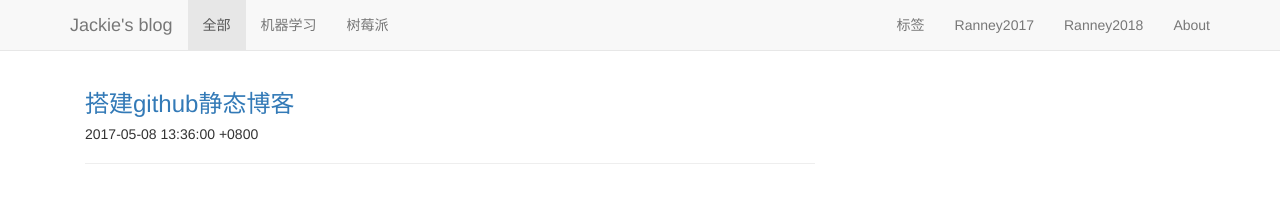
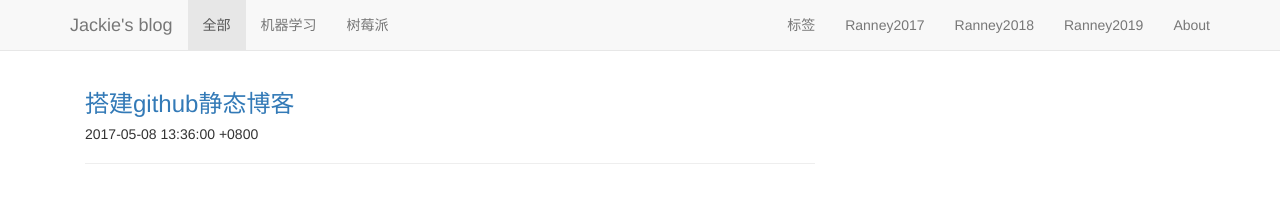
Before and after one commit to gotochenglong/gotochenglong.github.io, a Jekyll site: the page built from index.html, in a window 1280 px wide and 900 px high. Shown: the top 202 px of the window. Built offline with Jekyll 4.4.1, drawn with Linux system fonts in a browser that asks for light colours.

Commit message:
add menu

```diff
--- a/_includes/header.html
+++ b/_includes/header.html
@@ -22,6 +22,7 @@
         <li><a href="#tag">标签</a></li>
         <li><a href="/html/ranney/valentine_day_2017/">Ranney2017</a></li>
         <li><a href="/html/ranney/valentine_day_2018/">Ranney2018</a></li>
+        <li><a href="/html/ranney/valentine_day_2019/">Ranney2019</a></li>
         <li><a href="/about.html">About</a></li>
       </ul>
     </div><!--/.nav-collapse -->
```
